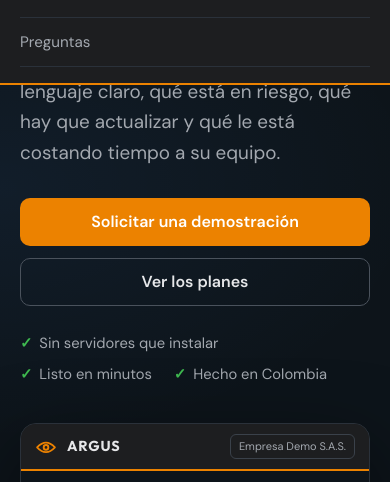
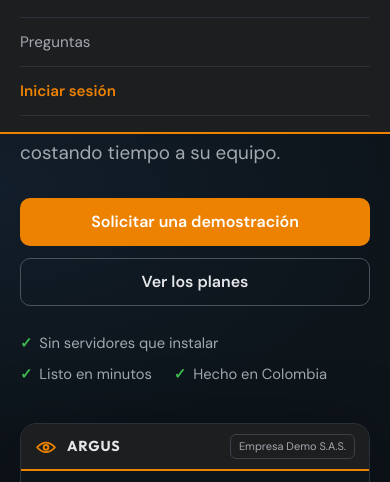
Before and after one commit to JMONSALV7/argus-sitio, a plain HTML site: page index.html in a window 390 px wide. Both pictures are taken after a click on the button "Abrir el menú". Shown: the part 307-789 px from the top of the page. Drawn offline with Linux system fonts and the light colour scheme.

Commit message:
Agrega Iniciar sesión

```diff
--- a/index.html
+++ b/index.html
@@ -58,6 +58,8 @@ section { padding: 88px 0; }
 .logo small { font: 600 .66rem/1 "DM Sans", sans-serif; color: var(--tenue); letter-spacing: .04em; }
 .menu { display: flex; gap: 26px; margin-left: auto; font-size: .95rem; color: var(--tenue); }
 .menu a:hover { color: var(--texto); }
+.menu a.entrar { color: var(--texto); font-weight: 600; padding-left: 22px; border-left: 1px solid #3A414A; }
+.menu a.entrar:hover { color: var(--naranja); }
 .abrir-menu { display: none; margin-left: auto; background: none; border: 0; color: var(--texto); padding: 8px; cursor: pointer; }
 
 /* Portada. */
@@ -203,6 +205,7 @@ footer a:hover { color: var(--naranja); }
     .pasos, .planes { grid-template-columns: 1fr; }
     .menu { display: none; position: absolute; top: 70px; left: 0; right: 0; background: var(--grafito); flex-direction: column; gap: 0; padding: 8px 20px 16px; border-bottom: 2px solid var(--naranja); }
     .menu.abierto { display: flex; } .menu a { padding: 12px 0; border-bottom: 1px solid var(--linea); }
+    .menu a.entrar { padding-left: 0; border-left: 0; color: var(--naranja); }
     .abrir-menu { display: block; } .barra .boton { display: none; }
 }
 @media (max-width: 600px) {
@@ -230,6 +233,8 @@ footer a:hover { color: var(--naranja); }
             <a href="#profesional">Profesional</a>
             <a href="#planes">Planes</a>
             <a href="#preguntas">Preguntas</a>
+            <!-- La plataforma: pasará a https://argusapp.tecnologianaranja.digital cuando ese nombre esté activo. -->
+            <a class="entrar" href="https://argos.tecnologianaranja.digital/">Iniciar sesión</a>
         </nav>
         <a class="boton principal chico" href="https://wa.me/573193164027?text=Hola%2C%20quiero%20una%20demostraci%C3%B3n%20de%20Argus" target="_blank" rel="noopener">Solicitar demostración</a>
         <button class="abrir-menu" aria-label="Abrir el menú" aria-controls="menu" aria-expanded="false">
```
